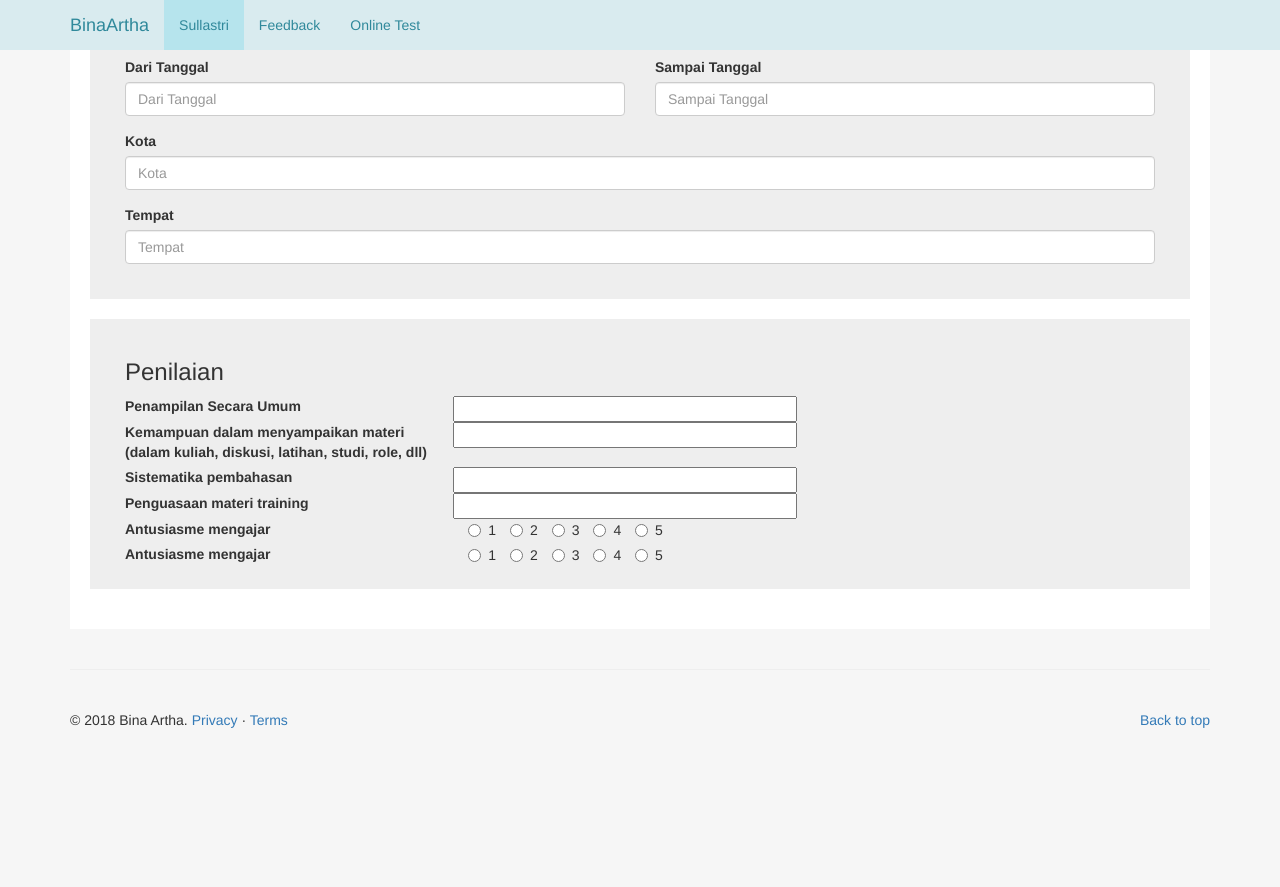
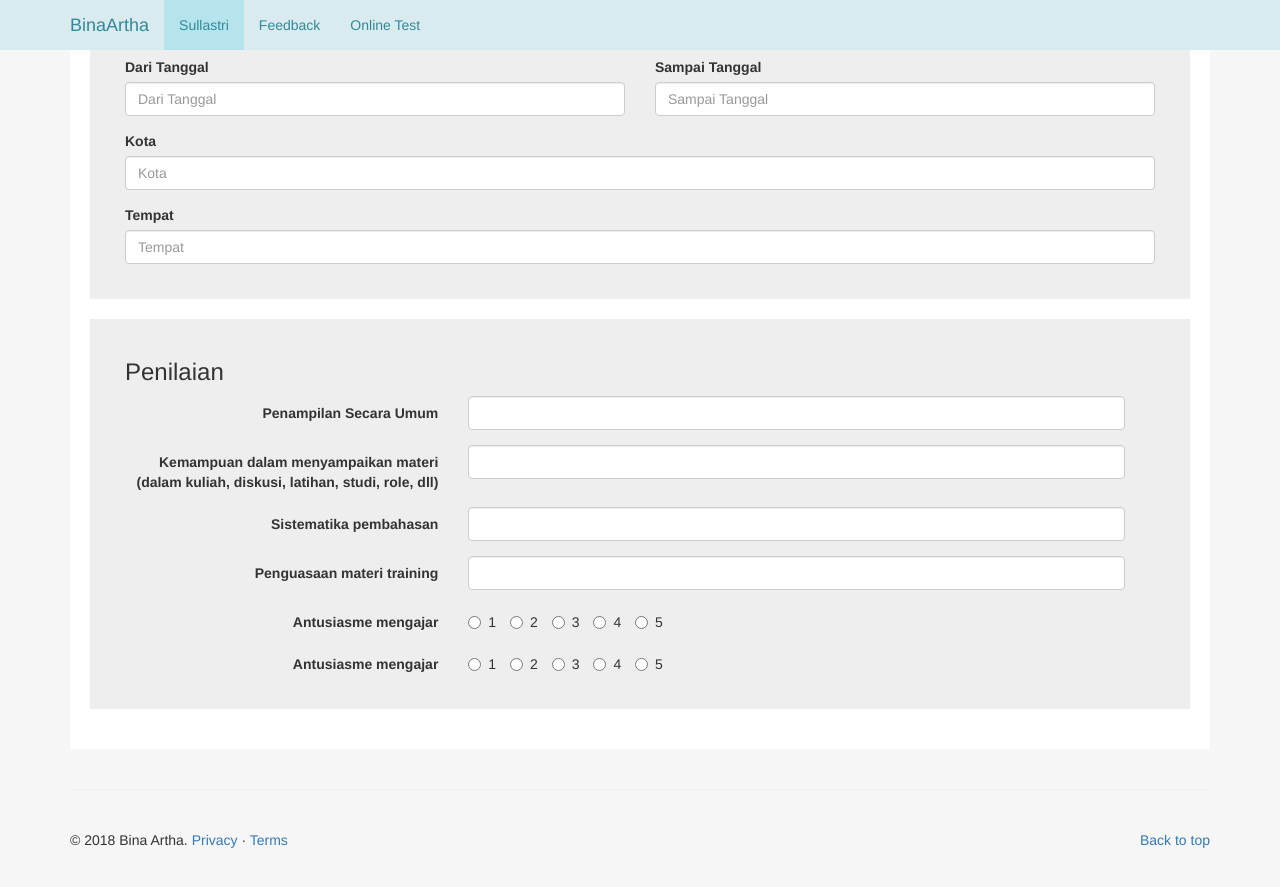
Before and after one commit to kemtol/Bina-Artha, a Jekyll site: the page built from laman/dashboard.md, in a window 1280 px wide and 900 px high, scrolled down 3098 px. Shown: the top 887 px of the window. Built offline with Jekyll 4.4.1, drawn with Linux system fonts in a browser that asks for light colours; nearby versions of some CDN libraries; before the commit the page ends 3878 px from its top, so only the background shows below that.

Commit message:
Update admin.html

```diff
--- a/_layouts/admin.html
+++ b/_layouts/admin.html
@@ -289,28 +289,36 @@
         </div>
 
         <div class="col-xs-12 bgEEE allPadding2" style="margin-bottom:2rem">
-          <form class="form-inline">
+          <form class="form-horizontal">
 
             <h3 class="col-sm-12">Penilaian</h3>
             <div class="form-group col-xs-12 row">
-              <label class="col-sm-4 col-xs-12" for="feedb2--penampilan">Penampilan Secara Umum</label>
-              <input class="col-sm-4 col-xs-12" type="text" class="form-control" id="penampilan" placeholder="">
+              <label class="col-sm-4 col-xs-12  control-label" for="feedb2--penampilan">Penampilan Secara Umum</label>
+              <div class="col-sm-8 col-xs-12">
+                <input type="text" class="form-control" id="penampilan" placeholder="">
+              </div>
             </div>
             <div class="form-group col-xs-12 row">
-              <label class="col-sm-4 col-xs-12" for="feedb2--kemampuan">Kemampuan dalam menyampaikan materi (dalam kuliah, diskusi, latihan, studi, role, dll)</label>
-              <input class="col-sm-4 col-xs-12" type="text" class="form-control" id="feedb2--kemampuan" placeholder="">
+              <label class="col-sm-4 col-xs-12  control-label" for="feedb2--kemampuan">Kemampuan dalam menyampaikan materi (dalam kuliah, diskusi, latihan, studi, role, dll)</label>
+              <div class="col-sm-8 col-xs-12">
+                <input type="text" class="form-control" id="feedb2--kemampuan" placeholder="">
+              </div>
             </div>
             <div class="form-group col-sm-12 row">
-              <label class="col-sm-4 col-xs-12" for="feedb2--sistematikan">Sistematika pembahasan</label>
-              <input class="col-sm-4 col-xs-12" type="text" class="form-control" id="feedb2--sistematika" placeholder="">
+              <label class="col-sm-4 col-xs-12 control-label" for="feedb2--sistematikan">Sistematika pembahasan</label>
+              <div class="col-sm-8 col-xs-12">
+                <input type="text" class="form-control" id="feedb2--sistematika" placeholder="">
+              </div>
             </div>
             <div class="form-group col-sm-12 row">
-              <label class="col-sm-4 col-xs-12" for="feedb2--penguasaan">Penguasaan materi training</label>
-              <input class="col-sm-4 col-xs-12" type="text" class="form-control" id="feedb2--penguasaan" placeholder="">
+              <label class="col-sm-4 col-xs-12 control-label" for="feedb2--penguasaan">Penguasaan materi training</label>
+              <div class="col-sm-8 col-xs-12">
+                <input type="text" class="form-control" id="feedb2--penguasaan" placeholder="">
+              </div>
             </div>
             <div class="form-group col-sm-12 row">
-              <label class="col-sm-4 col-xs-12" for="feedb2--rating">Antusiasme mengajar</label>
-              <div class="col-sm-4 col-xs-12">
+              <label class="col-sm-4 col-xs-12 control-label" for="feedb2--rating">Antusiasme mengajar</label>
+              <div class="col-sm-8 col-xs-12">
                 <label class="radio-inline">
                   <input type="radio" name="inlineRadioOptions" id="inlineRadio1" value="option1"> 1
                 </label>
@@ -329,8 +337,8 @@
               </div>
             </div>
             <div class="form-group col-sm-12 row">
-              <label class="col-sm-4 col-xs-12" for="feedb2--rating">Antusiasme mengajar</label>
-              <div class="col-sm-4 col-xs-12">
+              <label class="col-sm-4 col-xs-12 control-label" for="feedb2--rating">Antusiasme mengajar</label>
+              <div class="col-sm-8 col-xs-12">
                 <label class="radio-inline">
                   <input type="radio" name="inlineRadioOptions" id="inlineRadio1" value="option1"> 1
                 </label>
```
